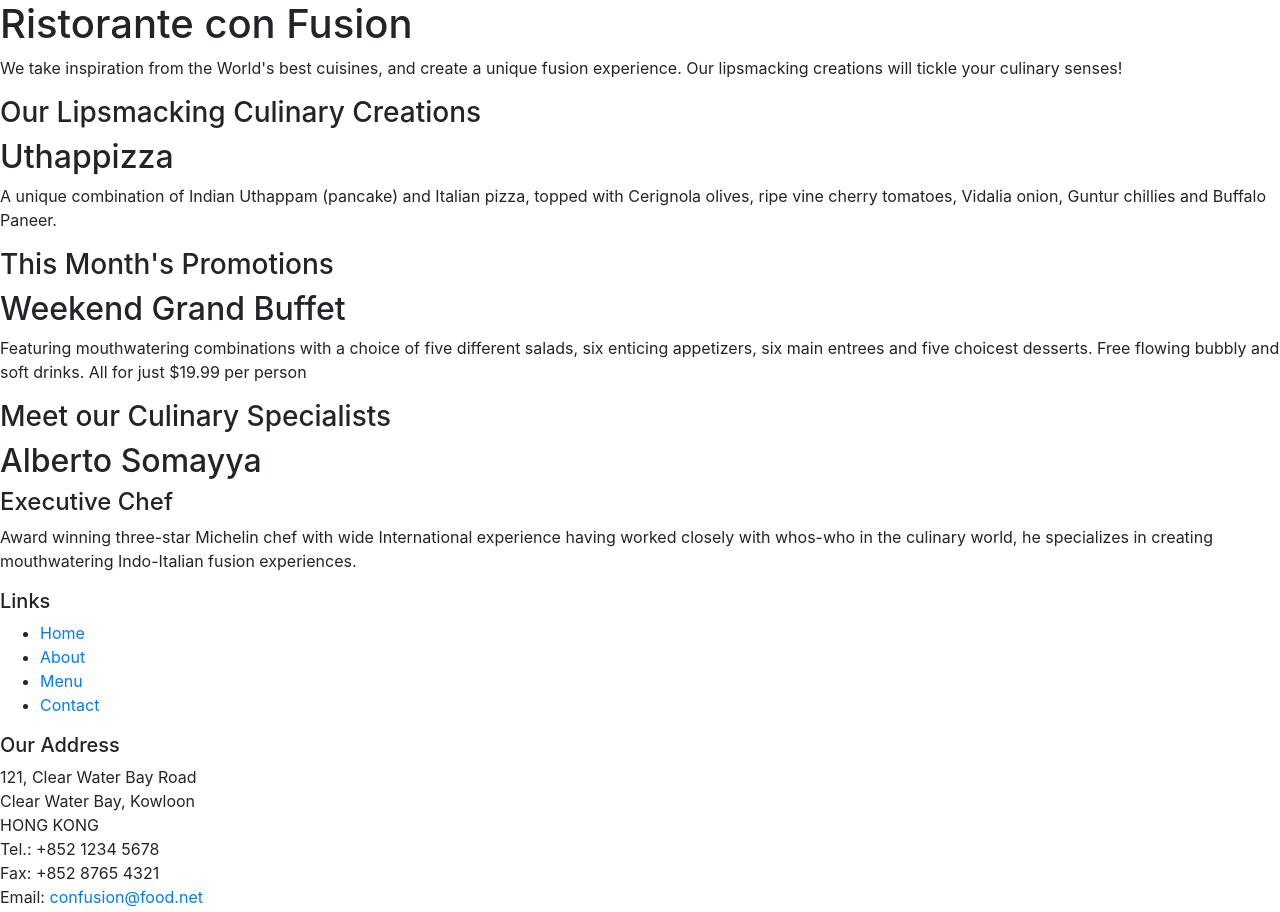
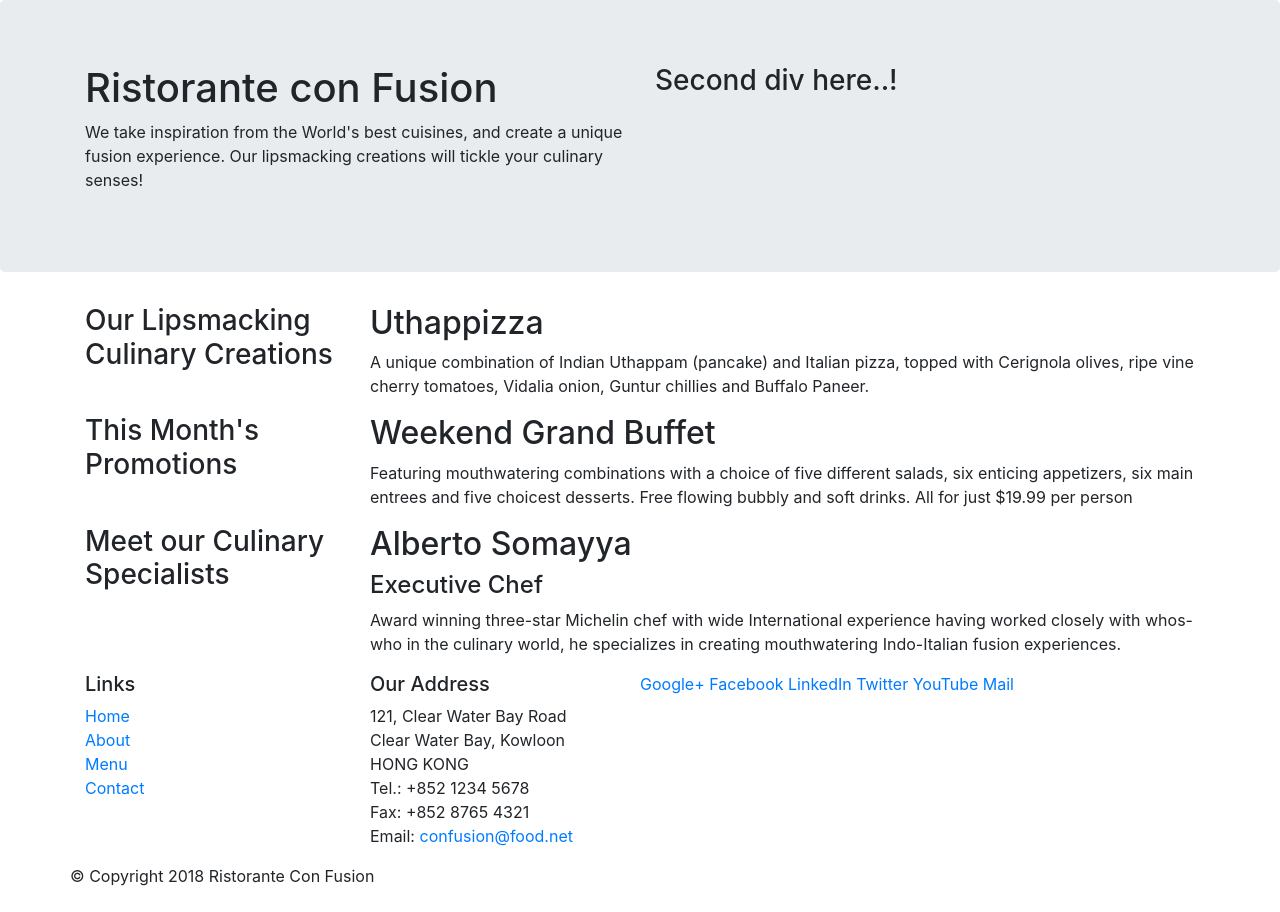
Before and after one commit to hayatniazi/bootstra4, a website: page index.html in a window 1280 px wide. Shown: the top 912 px of the page. Drawn offline with nearby package versions, Linux system fonts and the light colour scheme.

Commit message:
Second Update

```diff
--- a/index.html
+++ b/index.html
@@ -15,46 +15,47 @@
 
 <body>
 
-    <header>
-        <div>
-            <div>
-                <div>
+    <header class="jumbotron">
+        <div class="container">
+            <div class="row">
+                <div class="col-12 col-sm-6">
                     <h1>Ristorante con Fusion</h1>
                     <p>We take inspiration from the World's best cuisines, and create a unique fusion experience. Our lipsmacking creations will tickle your culinary senses!</p>
                 </div>
-                <div>
+                <div class="col-12 col-sm">
+                    <h3>Second div here..!</h3>
                 </div>
             </div>
         </div>
     </header>
 
-    <div>
-        <div>
-            <div>
+    <div class="container">
+        <div class="row">
+            <div class="col-12 col-sm-4 col-md-3">
                 <h3>Our Lipsmacking Culinary Creations</h3>
             </div>
-            <div>
+            <div class="col col-sm col-md">
                 <h2>Uthappizza</h2>
                 <p>A unique combination of Indian Uthappam (pancake) and Italian pizza, topped with Cerignola olives, ripe vine cherry tomatoes, Vidalia onion, Guntur chillies and Buffalo Paneer.</p>
             </div>
         </div>
 
 
-        <div>
-            <div>
+        <div class="row">
+            <div class="col-12 col-sm-4 col-md-3">
                 <h3>This Month's Promotions</h3>
             </div>
-            <div>
+            <div  class="col col-sm col-md">
                 <h2>Weekend Grand Buffet</h2>
                 <p>Featuring mouthwatering combinations with a choice of five different salads, six enticing appetizers, six main entrees and five choicest desserts. Free flowing bubbly and soft drinks. All for just $19.99 per person </p>
             </div>
         </div>
 
-        <div>
-            <div>
+        <div class="row">
+            <div class="col-12 col-sm-4 col-md-3">
                 <h3>Meet our Culinary Specialists</h3>
             </div>
-            <div>
+            <div class="col col-sm col-md">
                 <h2>Alberto Somayya</h2>
                 <h4>Executive Chef</h4>
                 <p>Award winning three-star Michelin chef with wide International experience having worked closely with whos-who in the culinary world, he specializes in creating mouthwatering Indo-Italian fusion experiences. </p>
@@ -63,18 +64,18 @@
     </div>
 
     <footer>
-        <div>
-            <div>
-                <div>
+        <div class="container">
+            <div class="row">
+                <div class="col-12 col-sm-4 col-md-3">
                     <h5>Links</h5>
-                    <ul>
+                    <ul class="list-unstyled">
                         <li><a href="#">Home</a></li>
                         <li><a href="#">About</a></li>
                         <li><a href="#">Menu</a></li>
                         <li><a href="#">Contact</a></li>
                     </ul>
                 </div>
-                <div>
+                <div class="col-12 col-sm-4 col-md-3">
                     <h5>Our Address</h5>
                     <address>
 		              121, Clear Water Bay Road<br>
@@ -96,7 +97,7 @@
                     </div>
                 </div>
            </div>
-           <div>
+           <div class="row">
                 <div>
                     <p>© Copyright 2018 Ristorante Con Fusion</p>
                 </div>
```
